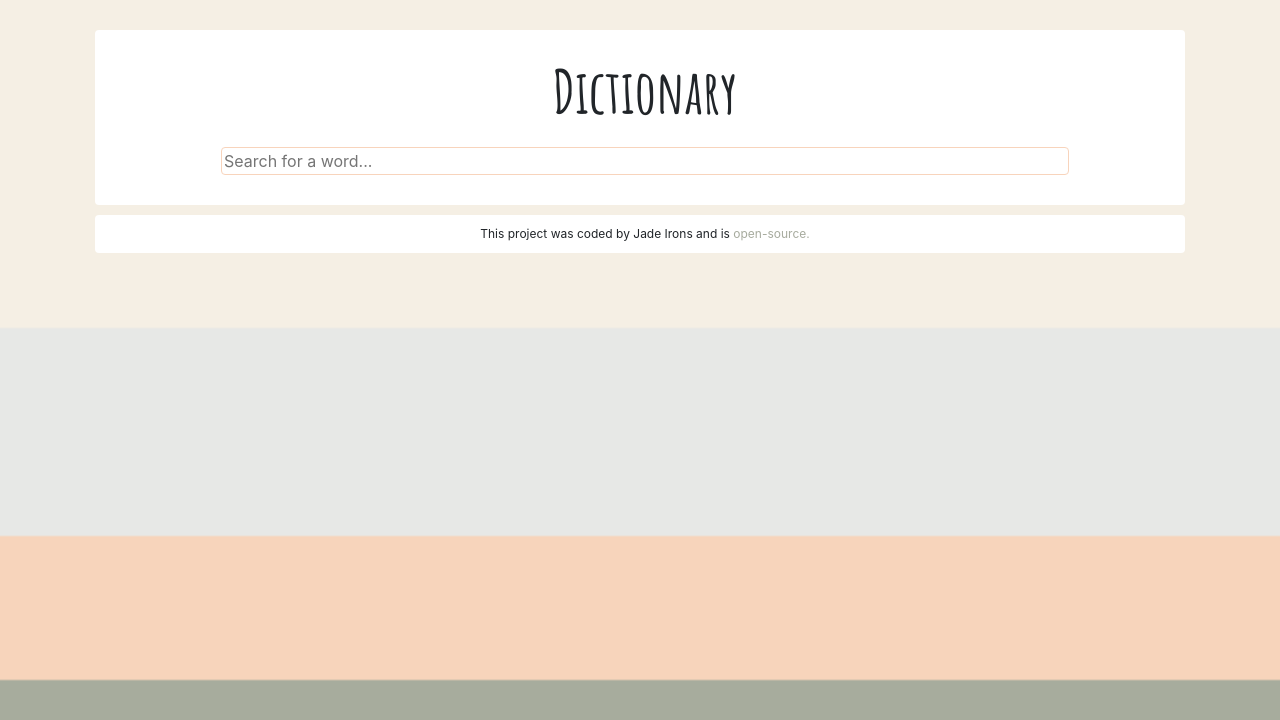
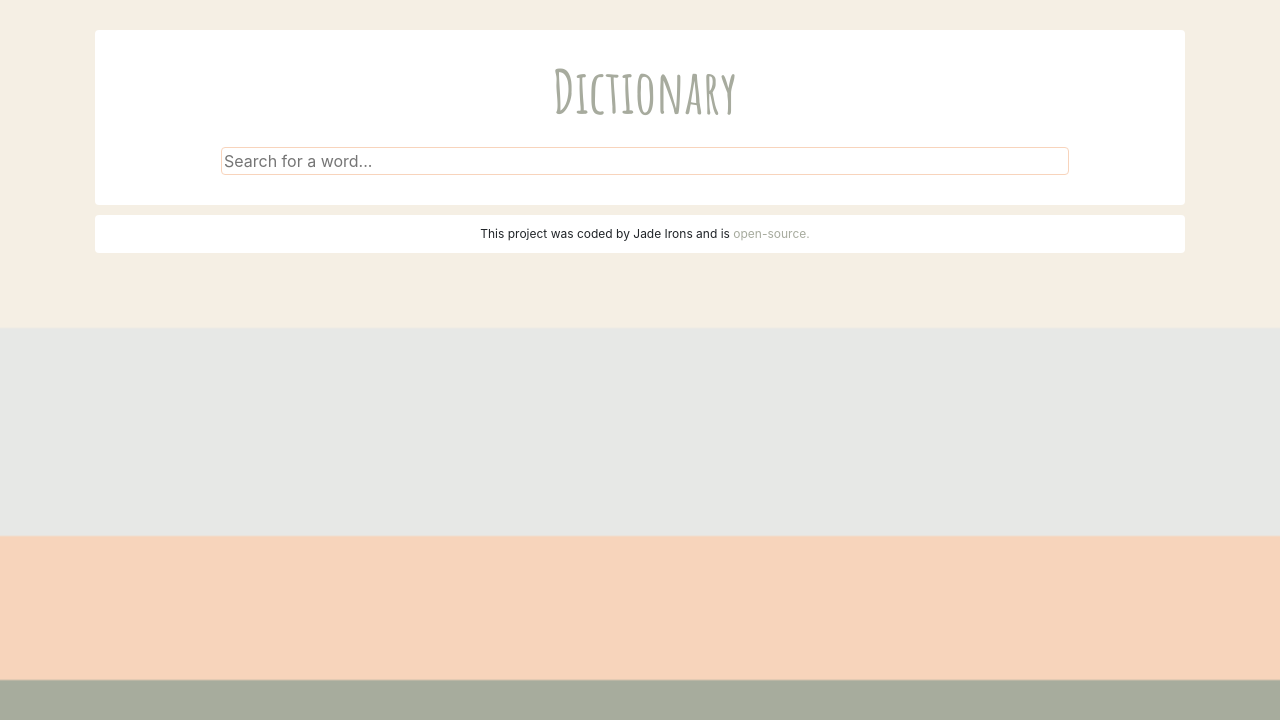
Before and after one commit to jadeirons/dictionary-project, a React (Create React App) app: page / in a window 1280 px wide. Shown: the top 720 px of the page. Built offline with nearby package versions, Linux system fonts and the light colour scheme.

Commit message:
Changed title color

```diff
--- a/src/Dictionary.css
+++ b/src/Dictionary.css
@@ -15,4 +15,5 @@
   font-weight: 700;
   padding-top: 15px;
   font-family: "Amatic SC", cursive;
+  color: var(--secondary-color);
 }
```
